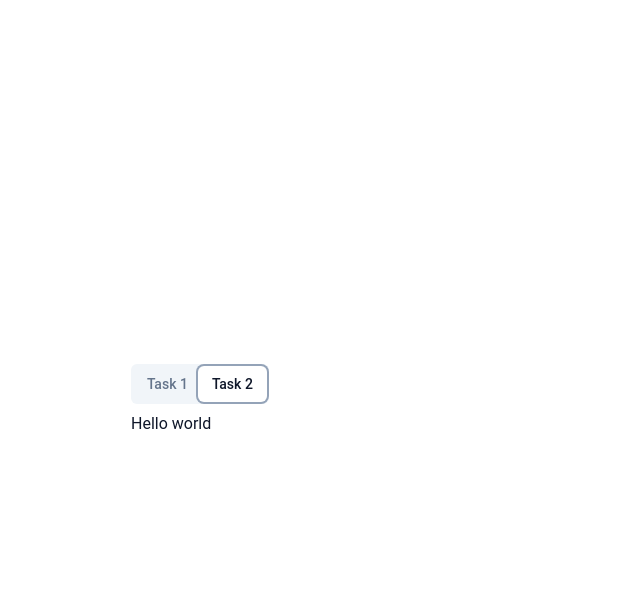
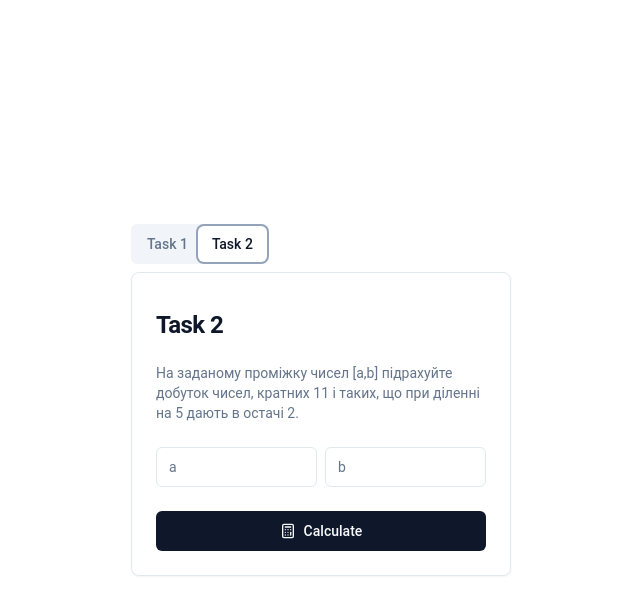
Before and after one commit to nekear/uni-crossplatform-labs, a React (Vite) app: page /lab1 in a window 1280 px wide. Both pictures are taken after a click on the tab "Task 2". Shown: the top 614 px of the page, without its empty margins (309-949 px from the left). Built offline with nearby package versions, Linux system fonts and the light colour scheme; the HTML template or start-up script is replaced by a standard one.

Commit message:
feat(lab1): implemented task 2

```diff
--- a/src/views/Lab1/Task1/index.tsx
+++ b/src/views/Lab1/Task1/index.tsx
@@ -23,9 +23,9 @@ export default function Task1() {
     const form = useForm<FormTyping>({
         defaultValues: {
             numbers: [
-                {value: 0},
-                {value: 0},
-                {value: 0},
+                {},
+                {},
+                {},
             ]
         },
         resolver: zodResolver(formSchema)
@@ -36,9 +36,9 @@ export default function Task1() {
     const onSubmit = form.handleSubmit((data) => {
         const sum = data.numbers.reduce((acc, n) => acc + n.value, 0)
 
-        if(data.numbers.some(n => n.value > 5)){
-            setResult(Math.pow(sum,3))
-        }else{
+        if (data.numbers.some(n => n.value > 5)) {
+            setResult(Math.pow(sum, 3))
+        } else {
             setResult(sum)
         }
     });
@@ -62,11 +62,7 @@ export default function Task1() {
                         </CardTitle>
                         <CardDescription>
                             Задано три числа.
-                            Якщо хоч одне з них
-                            більше за 5, то
-                            знайти куб суми. В
-                            іншому випадку –
-                            суму .
+                            Якщо хоч одне з них більше за 5, то знайти куб суми. В іншому випадку – суму.
                         </CardDescription>
                     </CardHeader>
                     <CardContent>
@@ -79,7 +75,7 @@ export default function Task1() {
                                         render={({field}) => (
                                             <FormItem>
                                                 <FormControl>
-                                                    <Input {...field} />
+                                                    <Input {...field} placeholder={`Number #${index}`}/>
                                                 </FormControl>
                                                 <FormMessage/>
                                             </FormItem>
--- /dev/null
+++ b/src/views/Lab1/Task2/index.tsx
@@ -0,0 +1,96 @@
+import React from "react";
+import {z} from "zod";
+import {useFieldArray, useForm} from "react-hook-form";
+import {zodResolver} from "@hookform/resolvers/zod";
+import {Card, CardContent, CardDescription, CardFooter, CardHeader, CardTitle} from "@/components/ui/card";
+import {Form, FormControl, FormField, FormItem, FormMessage} from "@/components/ui/form";
+import {Badge} from "@/components/ui/badge";
+import {Input} from "@/components/ui/input";
+import {Button} from "@/components/ui/button";
+import {Calculator} from "lucide-react";
+
+const formSchema = z.object({
+    a: z.coerce.number(),
+    b: z.coerce.number(),
+})
+
+type FormTyping = z.infer<typeof formSchema>
+
+export default function Task2(){
+    const form = useForm<FormTyping>({
+        resolver: zodResolver(formSchema)
+    })
+
+    const [result, setResult] = React.useState<number>()
+
+    const onSubmit = form.handleSubmit((data) => {
+        const {start, end} = data.a > data.b ? {start: data.b, end: data.a} : {start: data.a, end: data.b}
+
+        // На заданому проміжку чисел [a,b] підрахуйте добуток чисел, кратних 11 і таких, що при діленні на 5 дають в остачі 2.
+        let product = 1;
+        for (let i = start; i <= end; i++) {
+            if (i % 11 === 0 && i % 5 === 2) {
+                product *= i;
+            }
+        }
+        setResult(product);
+
+        form.setValue("a", start)
+        form.setValue("b", end)
+    });
+
+    return (
+        <Card className="w-[380px]">
+            <Form {...form}>
+                <form onSubmit={onSubmit}>
+                    <CardHeader className={"space-y-4"}>
+                        <CardTitle className={"flex items-center justify-between"}>
+                            <span>Task 2</span>
+                            {
+                                !!result &&
+                                <Badge>Result: {result}</Badge>
+                            }
+                        </CardTitle>
+                        <CardDescription>
+                            На заданому проміжку чисел [a,b] підрахуйте добуток чисел, кратних 11 і таких, що при діленні на 5 дають в остачі 2.
+                        </CardDescription>
+                    </CardHeader>
+                    <CardContent>
+                        <div className="grid grid-cols-2 gap-2">
+                            <FormField
+                                control={form.control}
+                                name={"a"}
+                                render={({field}) => (
+                                    <FormItem>
+                                        <FormControl>
+                                            <Input {...field} placeholder={"a"} />
+                                        </FormControl>
+                                        <FormMessage/>
+                                    </FormItem>
+                                )}
+                            />
+                            <FormField
+                                control={form.control}
+                                name={"b"}
+                                render={({field}) => (
+                                    <FormItem>
+                                        <FormControl>
+                                            <Input {...field} placeholder={"b"}/>
+                                        </FormControl>
+                                        <FormMessage/>
+                                    </FormItem>
+                                )}
+                            />
+                        </div>
+                    </CardContent>
+                    <CardFooter>
+                        <Button type="submit" className={"w-full"}>
+                            <Calculator className="mr-2 h-4 w-4"/>
+                            Calculate
+                        </Button>
+                    </CardFooter>
+                </form>
+            </Form>
+        </Card>
+    )
+}
--- a/src/views/Lab1/index.tsx
+++ b/src/views/Lab1/index.tsx
@@ -1,6 +1,7 @@
-import Task1 from "@/views/Lab1/Task1";
 import React from "react";
 import {Tabs, TabsContent, TabsList, TabsTrigger} from "@/components/ui/tabs";
+import Task1 from "@/views/Lab1/Task1";
+import Task2 from "@/views/Lab1/Task2";
 
 export default function Lab1(){
     return (
@@ -14,7 +15,7 @@ export default function Lab1(){
                     <Task1 />
                 </TabsContent>
                 <TabsContent value="task_2">
-                    Hello world
+                    <Task2 />
                 </TabsContent>
             </Tabs>
         </div>
```
